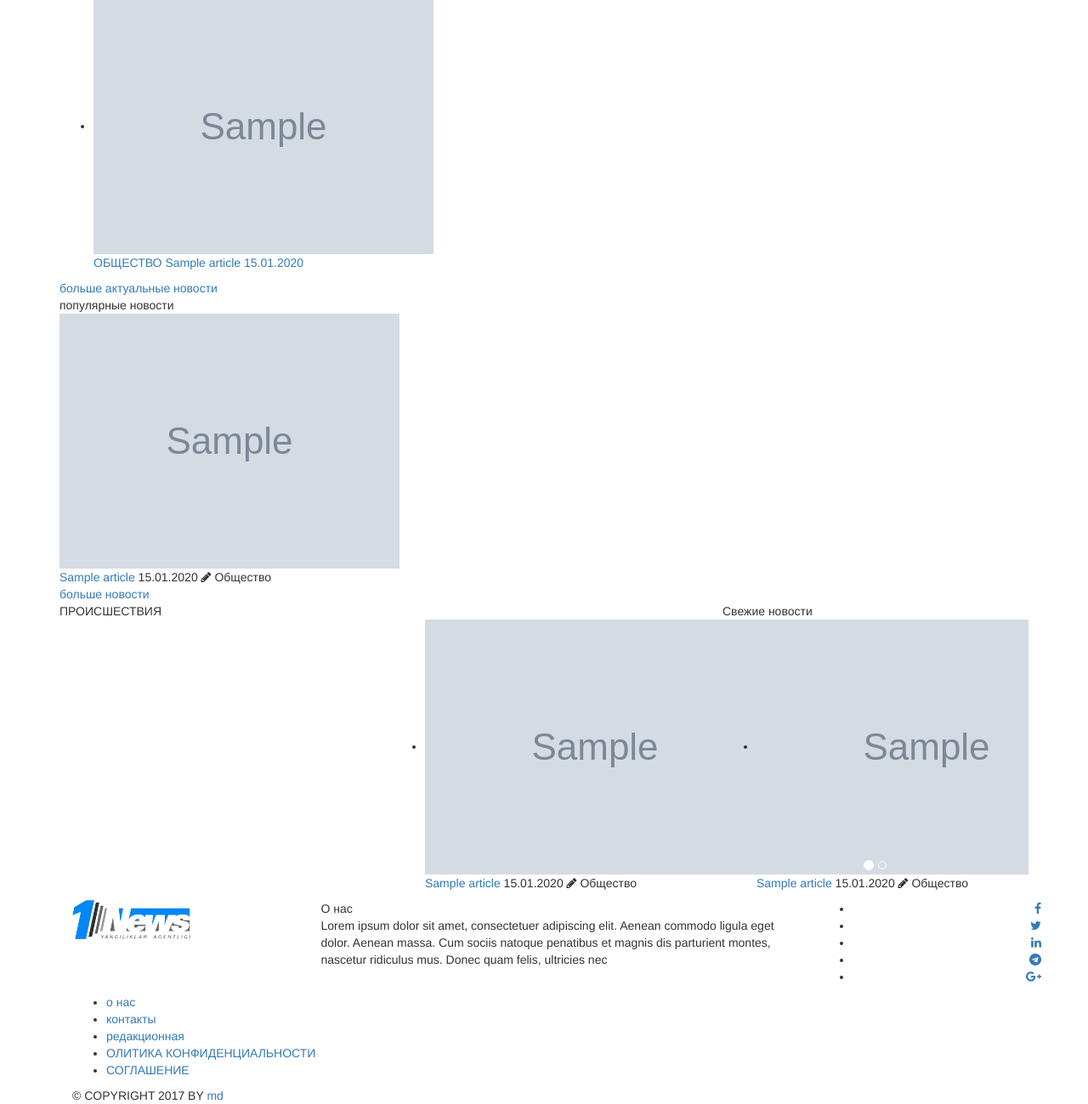
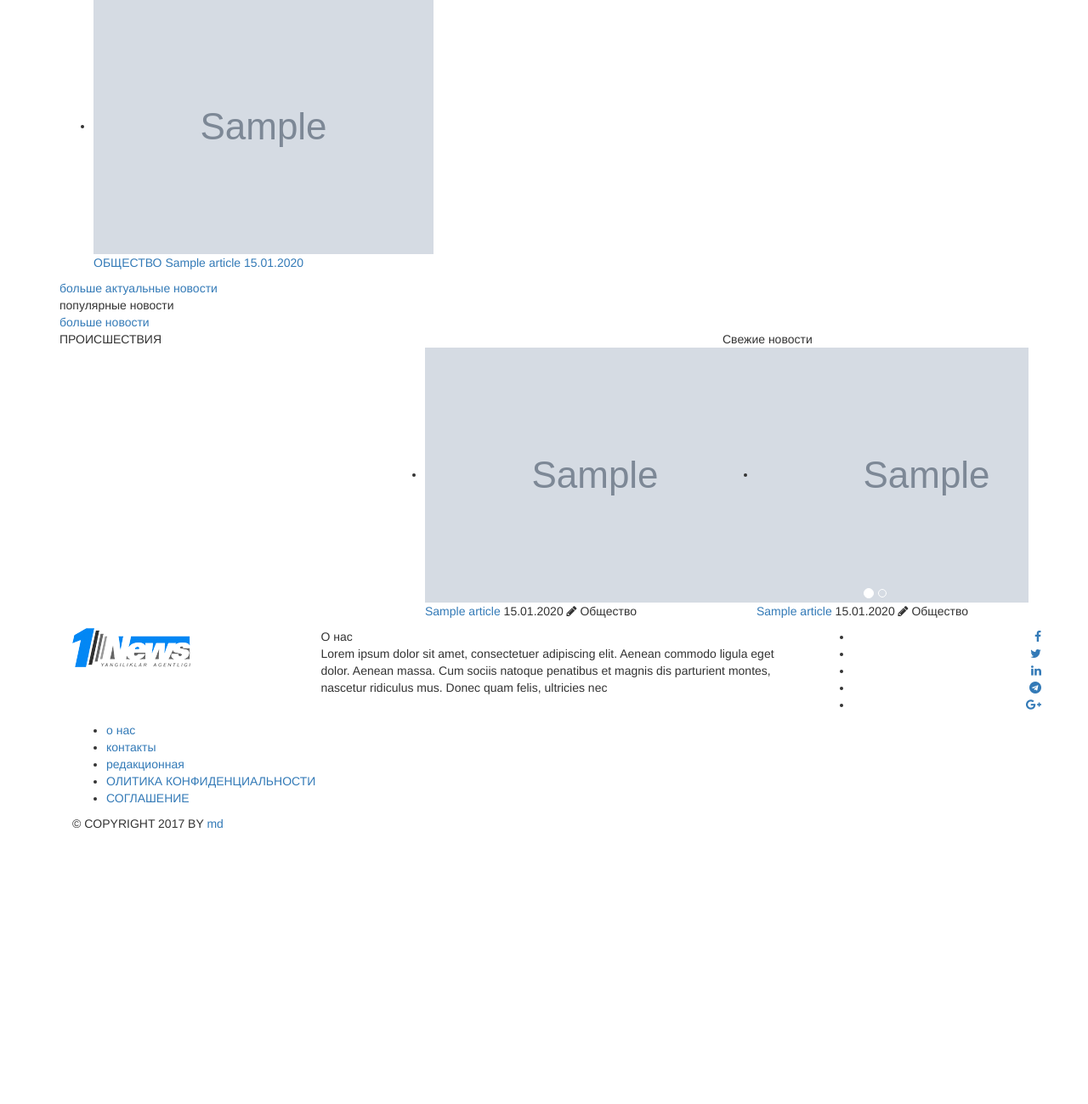
Before and after one commit to abdulaziz112005/newone, a Django app: page / in a window 1280 px wide. Shown: the part 1074-2373 px from the top of the page at 85% size. After the commit the page ends 2049 px from the top, so only its background shows below. Run offline with Django 3.2, Linux system fonts and the light colour scheme; tables that the repository leaves empty hold one stand-in row (values such as "Sample post"); grey boxes marked "Sample" are stand-in pictures; some libraries are stand-ins or nearby versions.

Commit message:
datetime added

```diff
--- a/src/news/views.py
+++ b/src/news/views.py
@@ -1,15 +1,18 @@
 from django.shortcuts import render
 from .models import Category, Tags, Articles
-
+from datetime import date, timedelta
 
 def index(request):
     fresh = Articles.objects.order_by('-create_at')[:5]
+    counter = Articles.objects.filter(create_at__gt=date.today()-timedelta(days=2)).order_by('-views_count')[:5]
+    print(date.today())
     news = Articles.objects.all()
     categorys = Category.objects.all()
     context = {
         'categorys': categorys,
         'news': news,
-        'fresh':fresh
+        'fresh':fresh,
+        'counter': counter
     }
     return render(request, 'main/index.html', context)
 
--- a/src/templates/main/index.html
+++ b/src/templates/main/index.html
@@ -93,15 +93,13 @@
 		<div class="head_title">популярные новости</div>
 		<div class="popular">
 			<div class="row">
-				{% for new in news %}
-					{% if new.is_columnist == True %}
+				{% for counters in counter %}
 						<div class="col-md-3 col-xs-12">
-							<div class="p_img"><img src="{{ new.image.url }}" alt=""></div>
-							<a href="{% url 'news:info' new.slug %}">{{ new.title }}</a>
-							<span class="date">{{ new.create_at | date:'d.m.Y' }}</span>
+							<div class="p_img"><img src="{{ counters.image.url }}" alt=""></div>
+							<a href="{% url 'news:info' counters.slug %}">{{ new.title }}</a>
+							<span class="date">{{ counters.create_at | date:'d.m.Y' }}</span>
 							<span class="p_type"><i class="fa fa-pencil"></i> Общество</span>
 						</div>
-					{% endif %}
 				{% endfor %}
 
 			</div>
```
Also changed, not shown: 1 other file.
